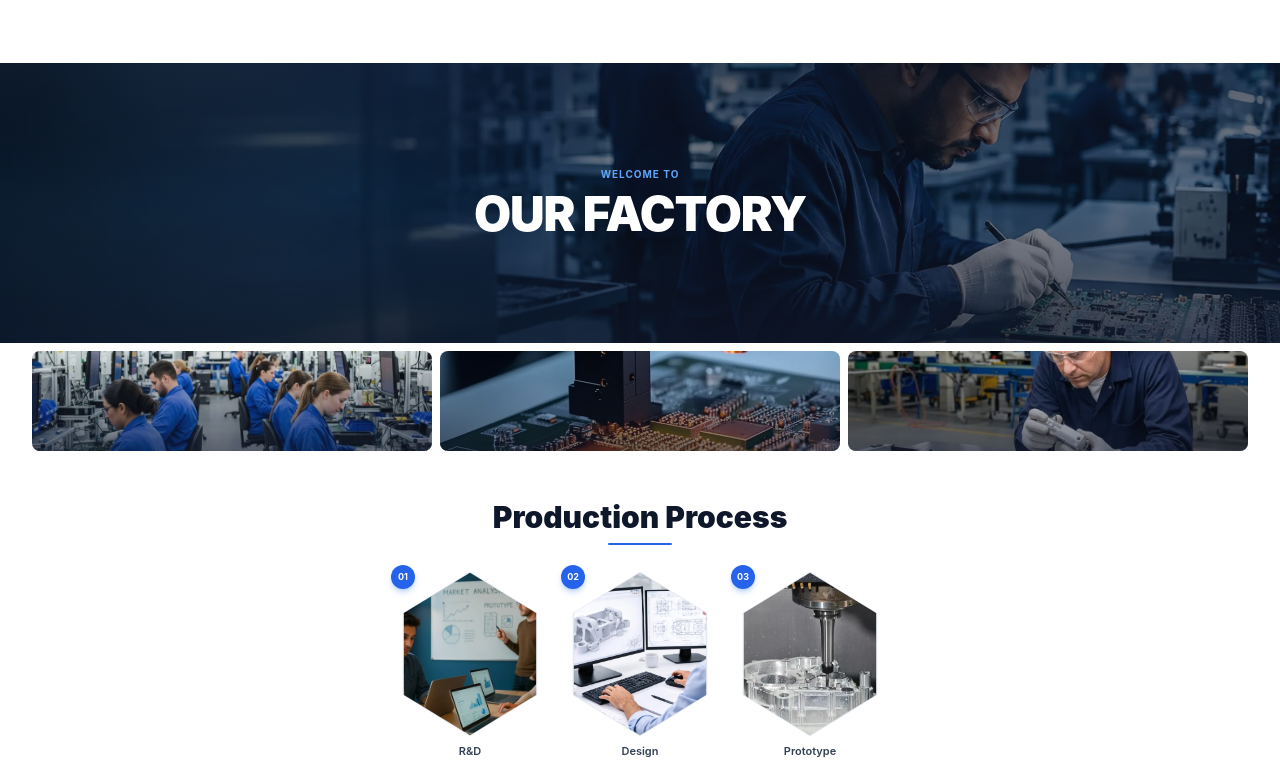
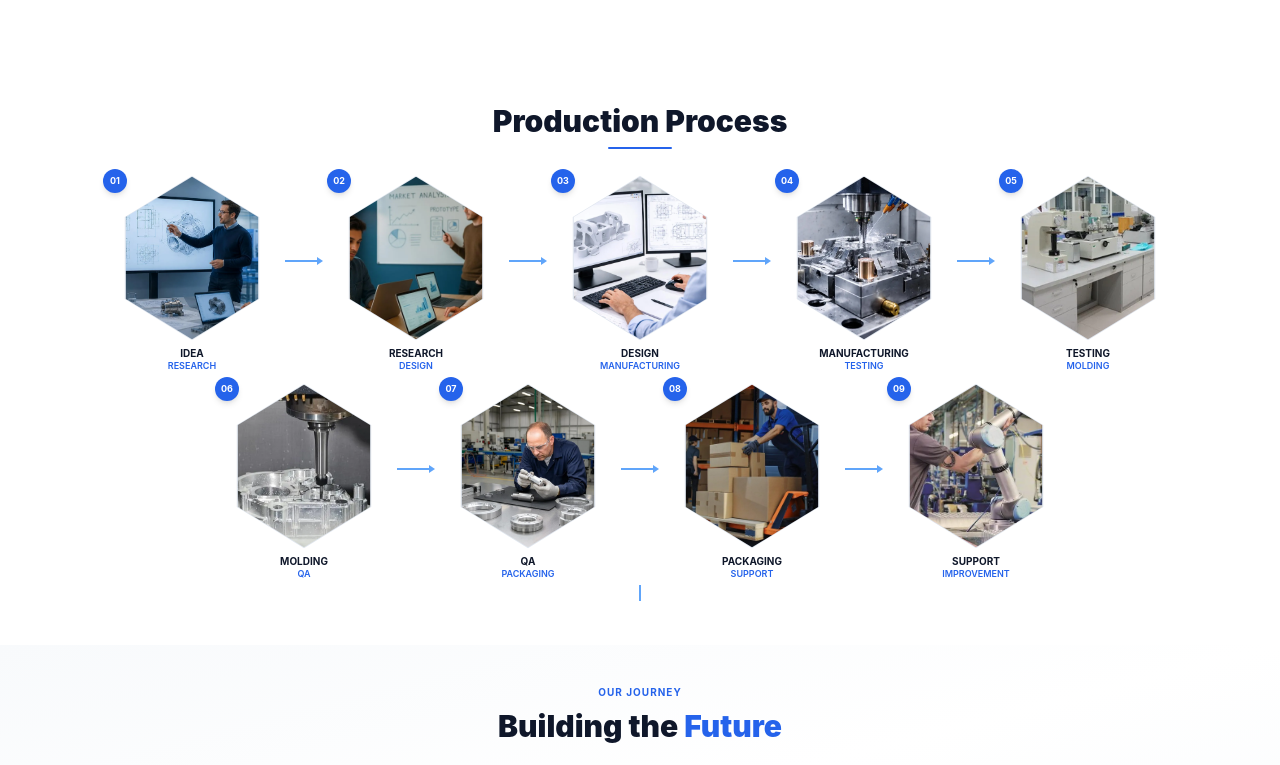
Before and after one commit to nitin-patyal-57/Walnut-technologies, a React (Vite) app: page / in a window 1280 px wide. Shown: the part 1335-2100 px from the top of the page. Built offline with nearby package versions, Linux system fonts and the light colour scheme.

Commit message:
feat: add connecting arrows between production process hexagons, remove factory hero & images row

```diff
--- a/src/pages/HomePage.jsx
+++ b/src/pages/HomePage.jsx
@@ -19,13 +19,15 @@ function JourneySection() {
   const processIcons = [FiSearch, FiPenTool, FiBox, FiCheckCircle, FiTool, FiPlay, FiCpu, FiShield, FiPackage, FiHeadphones];
 
   const processImages = [
-    { image: '/Research & Market Analysis.webp', label: 'R&D' },
-    { image: '/Design & Engineering.webp', label: 'Design' },
-    { image: '/Prototype Development.webp', label: 'Prototype' },
-    { image: '/Validation & Testing.webp', label: 'Testing' },
-    { image: '/Manufacturing Engineering & Mold Design.webp', label: 'Tooling' },
-    { image: '/Quality Assurance.webp', label: 'QC' },
-    { image: '/Packaging & Dispatch.webp', label: 'Dispatch' },
+    { image: '/Idea & Requirement.webp', num: '01', from: 'IDEA', to: 'RESEARCH' },
+    { image: '/Research & Market Analysis.webp', num: '02', from: 'RESEARCH', to: 'DESIGN' },
+    { image: '/Design & Engineering.webp', num: '03', from: 'DESIGN', to: 'MANUFACTURING' },
+    { image: '/Manufacturing Engineering & Mold Design.webp', num: '04', from: 'MANUFACTURING', to: 'TESTING' },
+    { image: '/Validation & Testing.webp', num: '05', from: 'TESTING', to: 'MOLDING' },
+    { image: '/Prototype Development.webp', num: '06', from: 'MOLDING', to: 'QA' },
+    { image: '/Quality Assurance.webp', num: '07', from: 'QA', to: 'PACKAGING' },
+    { image: '/Packaging & Dispatch.webp', num: '08', from: 'PACKAGING', to: 'SUPPORT' },
+    { image: '/Continuous Improvement.webp', num: '09', from: 'SUPPORT', to: 'IMPROVEMENT' },
   ];
 
   const companyJourney = [
@@ -39,48 +41,9 @@ function JourneySection() {
 
   return (
     <section className="relative overflow-hidden" ref={ref}>
-      {/* Factory Hero Section */}
-      <div className="relative h-[200px] md:h-[280px] overflow-hidden">
-        <img src="/aboutbackground.webp" alt="Walnut Factory" className="absolute inset-0 w-full h-full object-cover" />
-        <div className="absolute inset-0 bg-gradient-to-b from-slate-900/70 via-slate-900/50 to-slate-900/80" />
-        <div className="absolute inset-0 flex flex-col items-center justify-center">
-          <motion.div
-            initial={{ opacity: 0, y: 30 }}
-            animate={isInView ? { opacity: 1, y: 0 } : {}}
-            transition={{ duration: 0.7 }}
-            className="text-center"
-          >
-            <span className="text-blue-400 font-bold text-[10px] uppercase tracking-widest mb-2 block">Welcome to</span>
-            <h2 className="text-3xl md:text-4xl lg:text-5xl font-black font-display text-white leading-tight tracking-tight">
-              OUR FACTORY
-            </h2>
-          </motion.div>
-        </div>
-      </div>
-
-      {/* Factory Images Row */}
-      <div className="bg-white py-2">
-        <div className="max-w-7xl mx-auto px-4 sm:px-6 lg:px-8">
-          <div className="grid grid-cols-3 gap-2">
-            {['/contract manufacturing.webp', '/pcb.webp', '/Quality Assurance.webp'].map((img, i) => (
-              <motion.div
-                key={i}
-                initial={{ opacity: 0, y: 20 }}
-                animate={isInView ? { opacity: 1, y: 0 } : {}}
-                transition={{ duration: 0.5, delay: 0.2 + i * 0.1 }}
-                className="relative h-[80px] md:h-[100px] rounded-lg overflow-hidden group"
-              >
-                <img src={img} alt="Factory" className="w-full h-full object-cover group-hover:scale-105 transition-transform duration-500" />
-                <div className="absolute inset-0 bg-gradient-to-t from-slate-900/60 to-transparent" />
-              </motion.div>
-            ))}
-          </div>
-        </div>
-      </div>
-
       {/* Production Process - Hexagonal Grid */}
-      <div className="bg-white py-8 md:py-10">
-        <div className="max-w-7xl mx-auto px-4 sm:px-6 lg:px-8">
+      <div className="bg-white py-8 md:py-10 -mx-4 sm:-mx-6 lg:-mx-8">
+        <div className="w-full px-2">
 
           <motion.div
             initial={{ opacity: 0, y: 20 }}
@@ -94,17 +57,18 @@ function JourneySection() {
             <div className="w-16 h-0.5 bg-blue-600 mx-auto rounded-full" />
           </motion.div>
 
-          {/* Hexagonal Grid - Row 1 (3 items) */}
-          <div className="flex justify-center gap-3 md:gap-5 mb-3">
-            {processImages.slice(0, 3).map((item, i) => (
+          {/* Hexagonal Grid - Row 1 (5 items) */}
+          <div className="flex justify-center items-center gap-0 mb-2">
+            {processImages.slice(0, 5).map((item, i) => (
               <motion.div
                 key={i}
                 initial={{ opacity: 0, scale: 0.8 }}
                 animate={isInView ? { opacity: 1, scale: 1 } : {}}
                 transition={{ duration: 0.5, delay: 0.4 + i * 0.1 }}
-                className="relative group"
+                className="flex items-center"
               >
-                <div className="relative w-[110px] h-[125px] md:w-[150px] md:h-[170px]">
+                <div className="relative group">
+                  <div className="relative w-[120px] h-[120px] md:w-[170px] md:h-[170px]">
                     <svg viewBox="0 0 200 230" className="w-full h-full">
                       <defs>
                         <clipPath id={`hex-clip-${i}`}>
@@ -127,26 +91,38 @@ function JourneySection() {
                         preserveAspectRatio="xMidYMid slice"
                       />
                     </svg>
-                  <div className="absolute -top-1 -left-1 w-6 h-6 rounded-full bg-blue-600 text-white text-[9px] font-bold flex items-center justify-center shadow-md shadow-blue-500/30 z-10">
-                    0{i + 1}
+                    <div className="absolute -top-1 -left-1 w-6 h-6 rounded-full bg-blue-600 text-white text-[9px] font-bold flex items-center justify-center shadow-md z-10">
+                      {item.num}
                     </div>
                   </div>
-                <p className="text-center text-[11px] font-semibold text-slate-700 mt-1">{item.label}</p>
+                  <div className="text-center mt-1">
+                    <p className="text-[10px] font-bold text-slate-900 leading-tight">{item.from}</p>
+                    <p className="text-[9px] text-blue-600 font-semibold">{item.to}</p>
+                  </div>
+                </div>
+                {/* Connecting Arrow */}
+                {i < 4 && (
+                  <div className="flex items-center mx-1 md:mx-2 -mt-6">
+                    <div className="w-4 md:w-8 h-[2px] bg-blue-400" />
+                    <div className="w-0 h-0 border-t-[4px] border-t-transparent border-b-[4px] border-b-transparent border-l-[6px] border-l-blue-400" />
+                  </div>
+                )}
               </motion.div>
             ))}
           </div>
 
           {/* Hexagonal Grid - Row 2 (4 items) */}
-          <div className="flex justify-center gap-3 md:gap-5">
-            {processImages.slice(3, 7).map((item, i) => (
+          <div className="flex justify-center items-center gap-0">
+            {processImages.slice(5, 9).map((item, i) => (
               <motion.div
                 key={i}
                 initial={{ opacity: 0, scale: 0.8 }}
                 animate={isInView ? { opacity: 1, scale: 1 } : {}}
                 transition={{ duration: 0.5, delay: 0.6 + i * 0.1 }}
-                className="relative group"
+                className="flex items-center"
               >
-                <div className="relative w-[95px] h-[110px] md:w-[130px] md:h-[150px]">
+                <div className="relative group">
+                  <div className="relative w-[120px] h-[120px] md:w-[170px] md:h-[170px]">
                     <svg viewBox="0 0 200 230" className="w-full h-full">
                       <defs>
                         <clipPath id={`hex-clip2-${i}`}>
@@ -169,13 +145,29 @@ function JourneySection() {
                         preserveAspectRatio="xMidYMid slice"
                       />
                     </svg>
-                  <div className="absolute -top-1 -left-1 w-6 h-6 rounded-full bg-blue-600 text-white text-[9px] font-bold flex items-center justify-center shadow-md shadow-blue-500/30 z-10">
-                    0{i + 4}
+                    <div className="absolute -top-1 -left-1 w-6 h-6 rounded-full bg-blue-600 text-white text-[9px] font-bold flex items-center justify-center shadow-md z-10">
+                      {item.num}
                     </div>
                   </div>
-                <p className="text-center text-[11px] font-semibold text-slate-700 mt-1">{item.label}</p>
+                  <div className="text-center mt-1">
+                    <p className="text-[10px] font-bold text-slate-900 leading-tight">{item.from}</p>
+                    <p className="text-[9px] text-blue-600 font-semibold">{item.to}</p>
+                  </div>
+                </div>
+                {/* Connecting Arrow */}
+                {i < 3 && (
+                  <div className="flex items-center mx-1 md:mx-2 -mt-6">
+                    <div className="w-4 md:w-8 h-[2px] bg-blue-400" />
+                    <div className="w-0 h-0 border-t-[4px] border-t-transparent border-b-[4px] border-b-transparent border-l-[6px] border-l-blue-400" />
+                  </div>
+                )}
               </motion.div>
             ))}
+          </div>
+
+          {/* Connecting line from Row 1 to Row 2 */}
+          <div className="flex justify-center my-1">
+            <div className="w-[2px] h-4 bg-blue-400" />
           </div>
         </div>
       </div>
```
Lines whose indentation alone changed are shown as unchanged.
